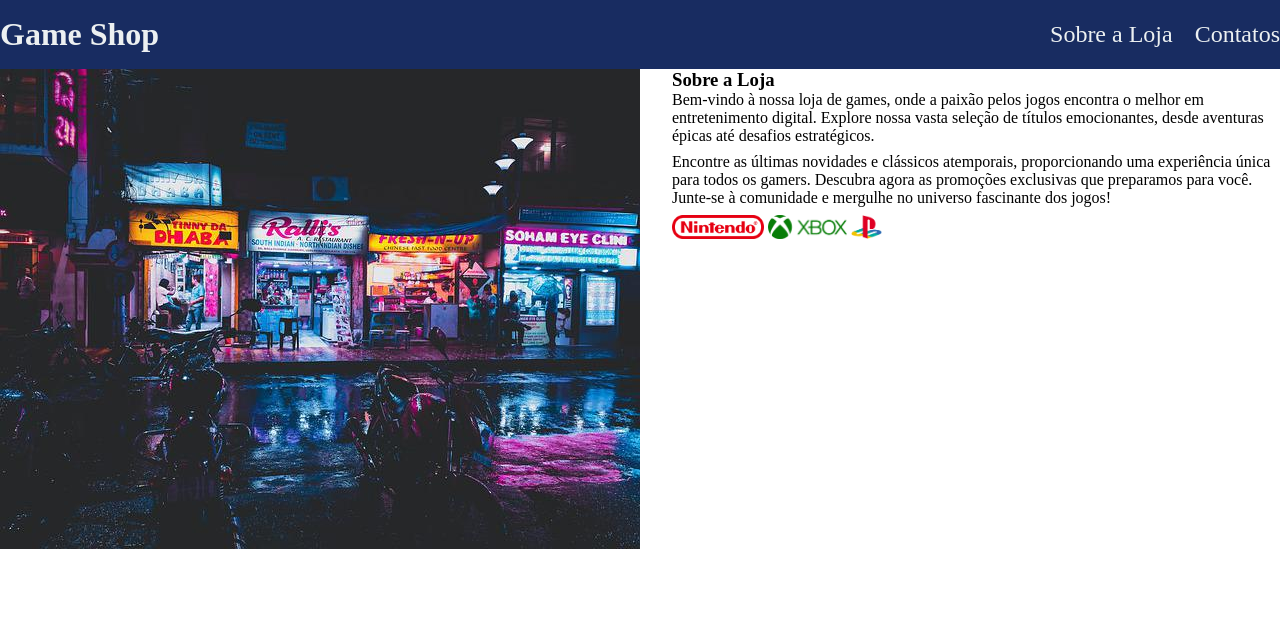
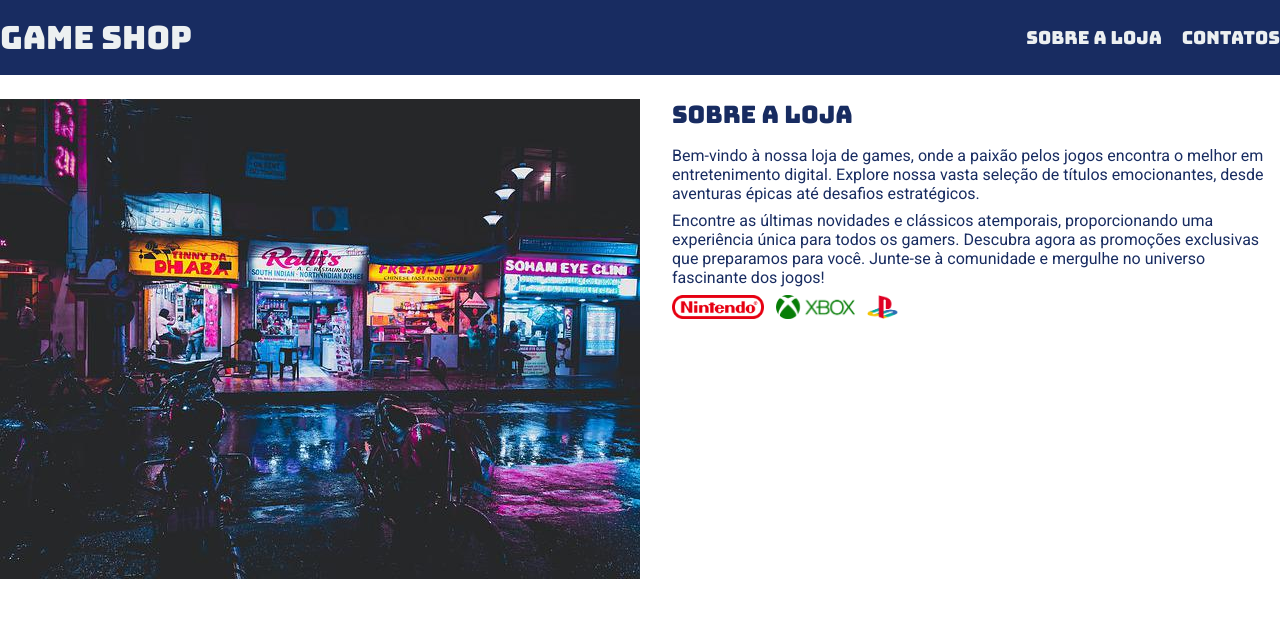
Before and after one commit to EstevaoCa/Game_shop_exercicio, a plain HTML site: page index.html in a window 1280 px wide. Drawn offline with Linux system fonts and the light colour scheme.

Commit message:
Finalizando

```diff
--- a/Css/style.css
+++ b/Css/style.css
@@ -8,10 +8,21 @@ header{
   background-color: #182C61;
   color: #ecf0f1;
 }
+header,
+section h2{
+  font-family: 'Bungee', sans-serif;
+}
+header h1,
+section h2{
+  font-weight: normal;
+}
+body{
+  font-family: 'Roboto', sans-serif;
+}
 header nav li{
   display: inline;
   margin-left: 16px;
-  font-size: 24px;
+  font-size: 18px;
 }
 header nav li a{
   color: #ecf0f1;
@@ -32,13 +43,15 @@ header .conteiner{
 }
 .brands-list li{
   display: inline;
+  margin-right: 8px;
 }
 section .conteiner{
   display: flex;
   align-items: flex-start;
 }
 section{
-  padding: 24 0;
+  padding: 24px 0;
+  color: #182C61;
 }
 section h2{
   margin-bottom:16px;
--- a/index.html
+++ b/index.html
@@ -6,8 +6,8 @@
 
   <!-- google fontes -->
   <link rel="preconnect" href="https://fonts.googleapis.com">
-<link rel="preconnect" href="https://fonts.gstatic.com" crossorigin>
-<link href="https://fonts.googleapis.com/css2?family=Bungee&family=Roboto&display=swap" rel="stylesheet">
+  <link rel="preconnect" href="https://fonts.gstatic.com" crossorigin>
+  <link href="https://fonts.googleapis.com/css2?family=Bungee&family=Roboto&display=swap" rel="stylesheet">
 
   <!-- folha de estilo -->
   <link rel="stylesheet" href="./Css/style.css">
@@ -24,7 +24,7 @@
       <nav>
         <ul>
           <li>
-            <a href="">Sobre a Loja</a>
+            <a href="#Sobre">Sobre a Loja</a>
           </li>
           <li>
             <a href="#">Contatos</a>
@@ -39,7 +39,7 @@
     <div class="conteiner">
       <img class="store-front" src="./imagens/loja.jpg" alt="Fachada da loja Games">
       <div>
-        <h3>Sobre a Loja</h3>
+        <h2 id="Sobre">Sobre a Loja</h2>
         <p>Bem-vindo à nossa loja de games, onde a paixão pelos jogos encontra o melhor em entretenimento digital. Explore nossa vasta seleção de títulos emocionantes, desde aventuras épicas até desafios estratégicos.</p>
         <p>Encontre as últimas novidades e clássicos atemporais, proporcionando uma experiência única para todos os gamers. Descubra agora as promoções exclusivas que preparamos para você. Junte-se à comunidade e mergulhe no universo fascinante dos jogos!</p>
         <ul class="brands-list">
```
